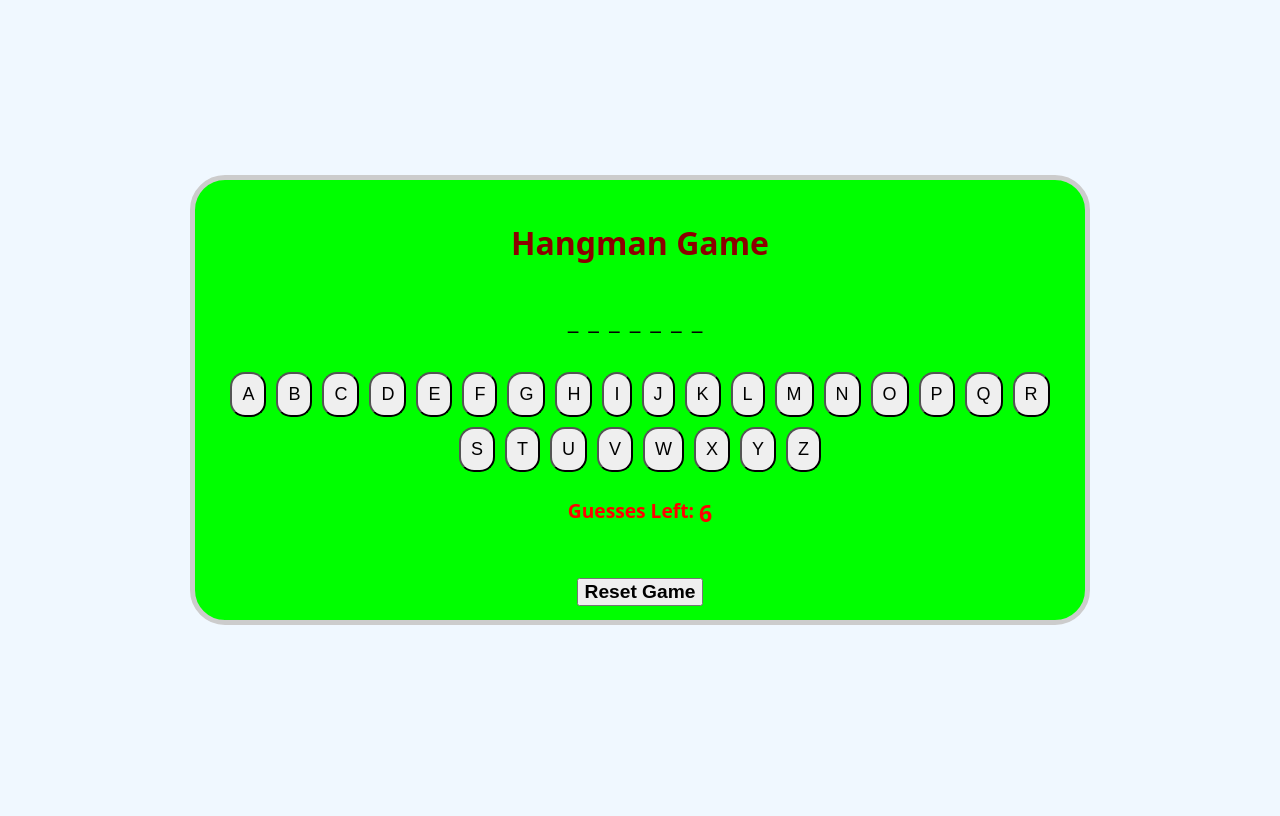
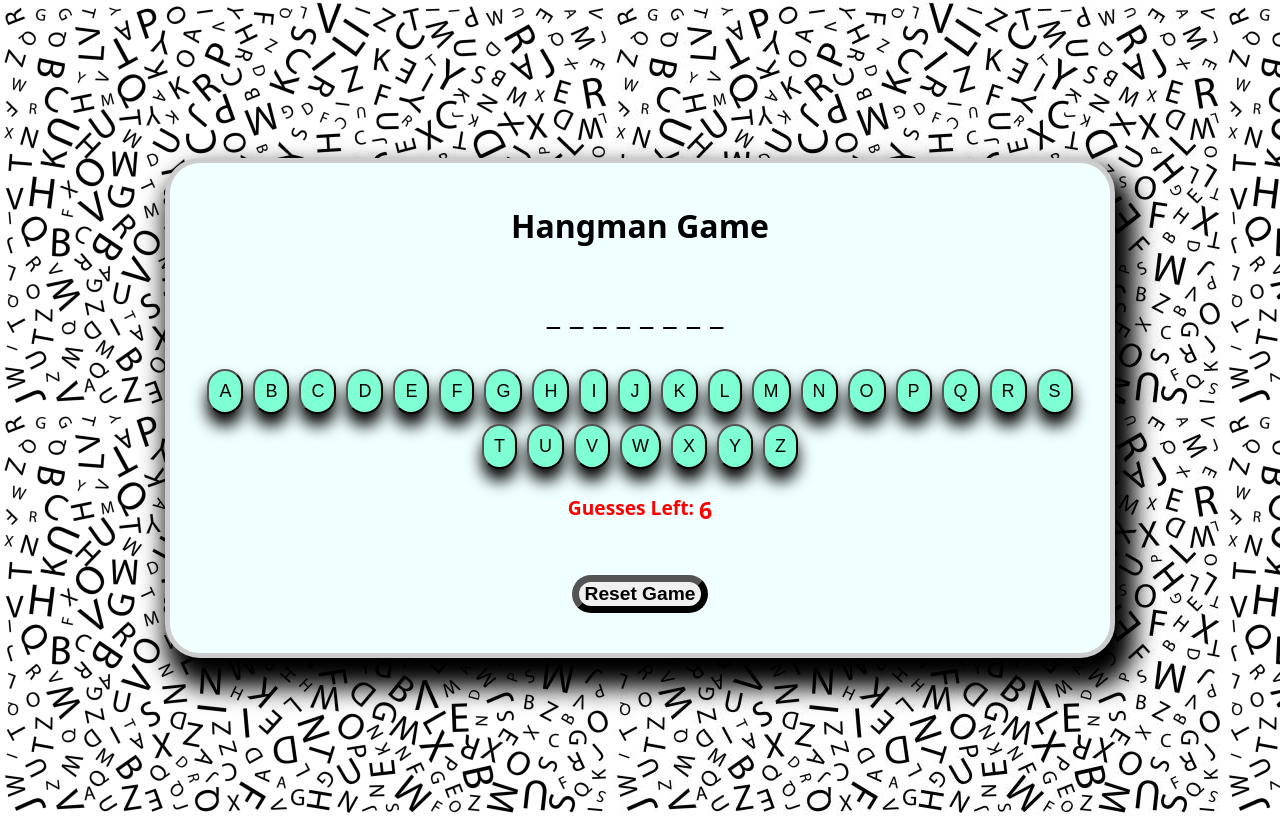
Before and after one commit to Muhannedo/HangMan, a plain HTML site: page index.html in a window 1280 px wide. Drawn offline with Linux system fonts and the light colour scheme.

Commit message:
finished

```diff
--- a/css/style.css
+++ b/css/style.css
@@ -6,31 +6,31 @@ body {
   display: flex;
   align-items: center;
   justify-content: center;
-  background: rgb(255, 255, 255);
-  background-color:aliceblue;
+  background: #ffebcd;
+  background-color: black;
+  background-image: url("/planning/background-img.jpg");
   font-family: system-ui, sans-serif;
   min-height: 100dvh;
-  margin: 0;
+  margin: 10;
 }
 h1 {
   justify-content: center;
   align-items: center;
-  color: darkred;
+  color: black;
 }
 
 #game-container {
   margin: 50px;
-
   padding: 20px;
-
-  width: 900px;
-  height: 450px;
+  width: 950px;
+  height: 500px;
   text-align: center;
   border: 5px solid #ccc;
-border-radius: 35px;
-  background-color: lime;
+  border-radius: 35px;
+  background-color: #f0ffff;
   align-items: center;
   justify-content: center;
+  box-shadow: 10px 20px 25px 10px ;
 }
 
 #keyboard button {
@@ -38,17 +38,21 @@ border-radius: 35px;
   gap: 5px;
   padding: 10px;
   font-size: 18px;
-  border-radius: 15px;
+  border-radius: 35px;
+  background-color: aquamarine;
+  cursor: pointer;
+  box-shadow: 0 12px 16px 0;
 }
 
 #word-display {
-  font-size: 24px;
+  font-size: 30px;
   letter-spacing: 10px;
   text-align: center;
   justify-content: center;
   align-items: center;
   margin-bottom: 15px;
   padding: 15px;
+
 }
 
 #message {
@@ -57,8 +61,8 @@ border-radius: 35px;
 }
 
 button:disabled {
-  background-color: #3a3434;
-  color: #999;
+  background-color: black;
+  color: black;
 }
 
 #guesses-left,
@@ -70,17 +74,24 @@ button:disabled {
   font-size: larger;
   gap: 5px;
 }
-span{
+span {
   gap: 10px;
   text-align: center;
   row-gap: 10px;
 }
-#reset-button {
+#play-again {
   display: flexbox;
   justify-content: center;
   align-items: center;
   font-size: larger;
   font-weight: bolder;
-margin: 30px;
-
+  margin: 30px;
+  border-radius: 35px;
+  border-width: 7px;
+  color: black;
+  box-shadow: 12px;
+  cursor: pointer;
 }
+#play-again:hover{
+  box-shadow: 0 12px 16px 0 rgba(0,0,0,0.24),0 17px 50px 0 rgba(0,0,0,0.19);
+}
--- a/index.html
+++ b/index.html
@@ -4,13 +4,15 @@
     <meta charset="UTF-8" />
     <meta name="viewport" content="width=device-width, initial-scale=1.0" />
     <title>HangMan</title>
+    <link rel="icon" src="/logo.ico" type="img/x-icon">
+
+    <link rel="icon" src="/planning/favicon.ico" type="img/x-icon">
     <link rel="stylesheet" href="/css/style.css" />
-    <script defer src="/js/words.js"></script>
     <script defer src="/js/app.js"></script>
   </head>
   <body>
     <div id="game-container">
-      <h1>Hangman Game</h1>
+      <h1 id="tittle">Hangman Game</h1>
 
       <p id="word-display">_ _ _ _ _</p>
 
@@ -20,7 +22,7 @@
 
       <p class="guesses-left">Guesses Left: <span id="guesses-left">6</span></p>
 
-      <button id="reset-button">Reset Game</button>
+      <button id="play-again">Reset Game</button>
     </div>
   </body>
 </html>
--- a/js/app.js
+++ b/js/app.js
@@ -28,9 +28,10 @@ let displayWords = '';
 // start the game function
 function startGame() {
   selectedWord = words[Math.floor(Math.random() * words.length)];
+  displayWords = '';
   guessedLetters = [];
   guessesLeft = 6;
-  for (let index = 0; index < selectedWord.length; index++) {
+  for (let index = 0; index <=selectedWord.length; index++) {
     displayWords += '_';
 
   }
@@ -93,8 +94,9 @@ function updateWordDisplay() {
 // win or lose if the user gets the word before 6 gusses wins else lose
 function checkGameStatus() {
   const currentWord = document.getElementById('word-display').textContent.replace(/\s/g, '').toLowerCase();
-  if (currentWord === selectedWord) {
-    document.getElementById('message').textContent = 'You Win!';
+    if (currentWord.trim() === selectedWord) {
+
+    document.getElementById('message').textContent = "Hooray You WIN!!!!!!";
     disableKeyboard();
   } else if (guessesLeft <= 0) {
     document.getElementById('message').textContent = `You Lose! The word was ${selectedWord}`;
@@ -110,5 +112,5 @@ function disableKeyboard() {
   });
 }
 /*----------- Event Listeners ----------*/
-document.getElementById('reset-button').addEventListener('click', startGame);
+document.getElementById('play-again').addEventListener('click', startGame);
 startGame();
```
Also changed, not shown: planning/background-img.jpg (added), 2 other files.
